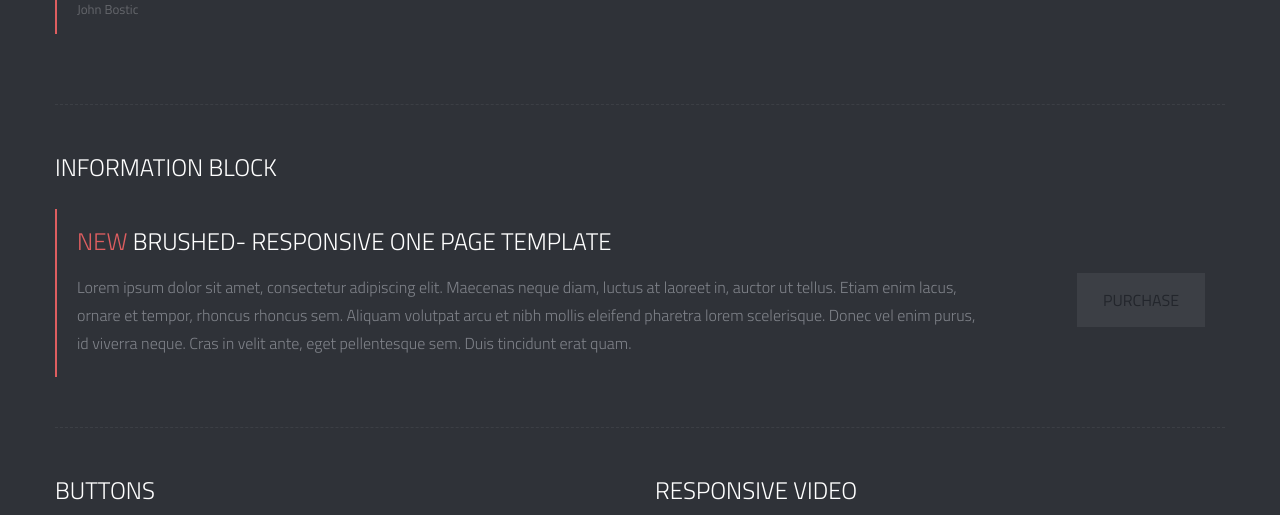
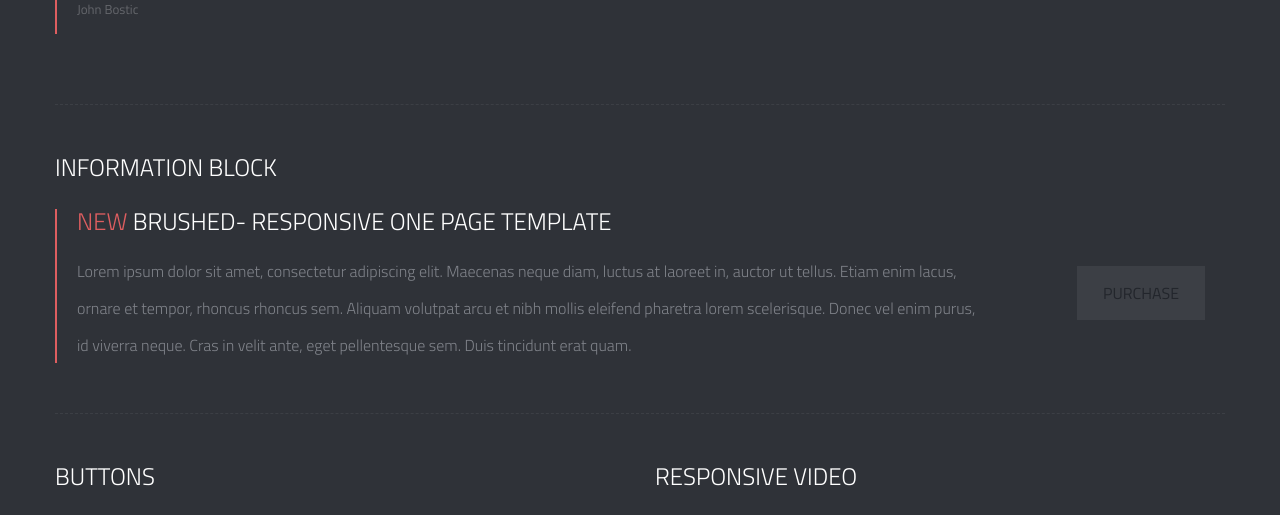
Before and after one commit to davronakil/pixelkraft_home, a PHP site: page /shortcodes.html in a window 1280 px wide. Shown: the part 2350-2865 px from the top of the page. Run offline with PHP 8.4, Linux system fonts and the light colour scheme; some libraries are stand-ins or nearby versions.

Commit message:
Intro padding and line-height

```diff
--- a/_include/css/main.css
+++ b/_include/css/main.css
@@ -1421,7 +1421,6 @@ DAV
 
 }
 
-
 .slider_down {
 	width: 80px;
 	height: 80px;
@@ -1445,3 +1444,7 @@ video {
   width: 100%    !important;
   height: auto   !important;
 }
+
+.info-text p {
+	line-height: 2.3em;
+}
--- a/_include/css/shortcodes.css
+++ b/_include/css/shortcodes.css
@@ -480,7 +480,7 @@ blockquote small:before {
 .info-block {
     border-left: 2px solid #DE5E60;
     overflow: hidden;
-    padding: 20px 20px 20px 20px;
+    padding: 0 20px 0 20px;
     position: relative;
 }
 
```
